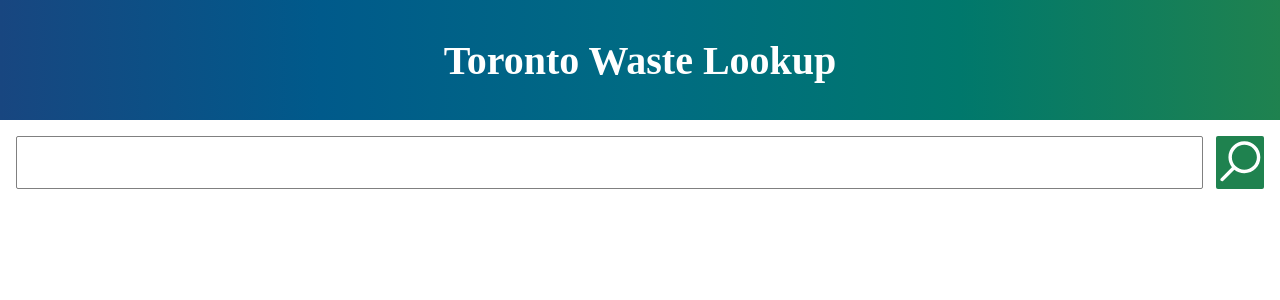
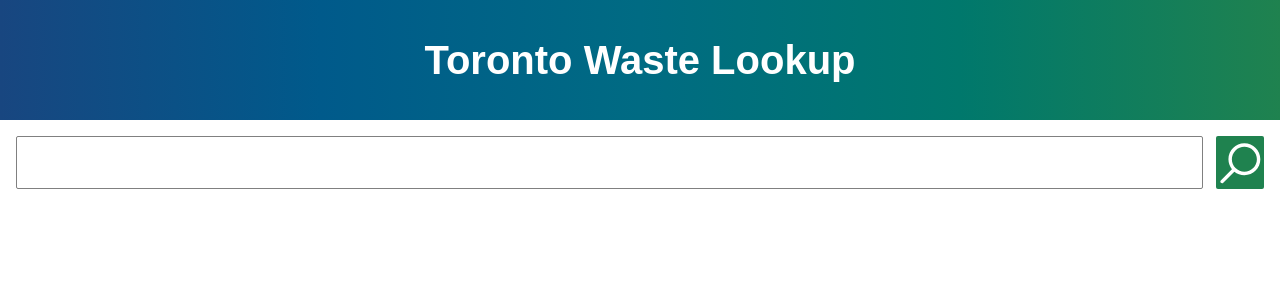
Before and after one commit to JKirkYuan/toronto-waste, a React (Create React App) app: page / in a window 1280 px wide. Shown: the top 300 px of the page. Built offline with nearby package versions, Linux system fonts and the light colour scheme.

Commit message:
Added font, fix some styling

```diff
--- a/src/App.tsx
+++ b/src/App.tsx
@@ -27,7 +27,7 @@
 const ListsContainer = styled.div`
     display: flex;
     flex-direction: column;
-    height: 75vh;
+    height: 79%;
 `;
 
 class App extends Component {
--- a/src/components/SearchBar.tsx
+++ b/src/components/SearchBar.tsx
@@ -34,6 +34,7 @@
 
 const StyledSearchIcon = styled(IoIosSearch)`
     fill: white;
+    padding-top: 2px;
     height: 2em;
     width: 2em;
     transform: scale(-2,2);
@@ -48,7 +49,7 @@
     term: string;
 };
 
-type Props = {} & DispatchProps;
+type Props = DispatchProps;
 
 class SearchBar extends Component<Props, State> {
     constructor(props: Props) {
--- a/src/styles/main.css
+++ b/src/styles/main.css
@@ -1,3 +1,4 @@
 body {
     margin: 0;
+    font-family: 'Nunito', sans-serif;
 }
```
